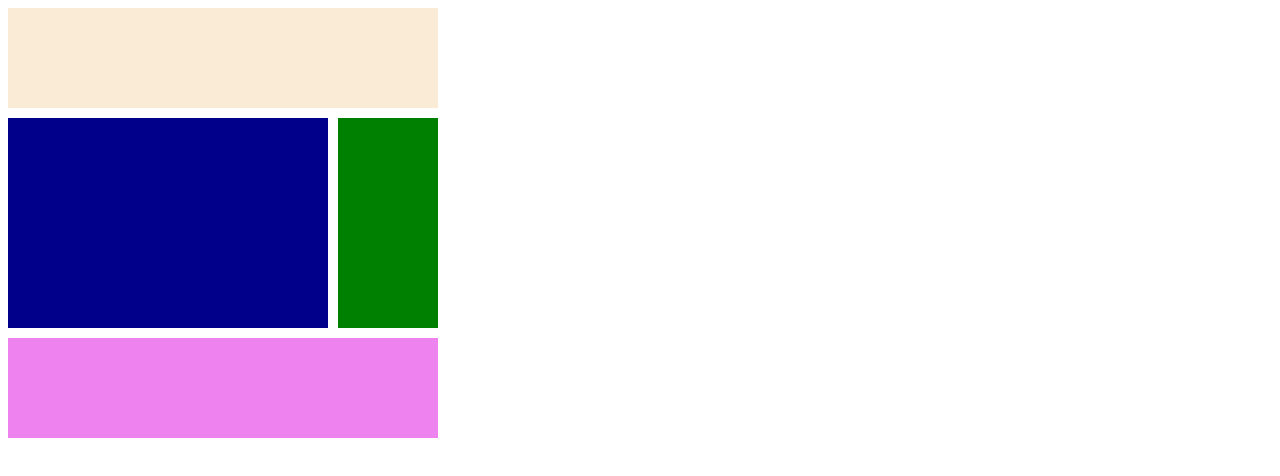
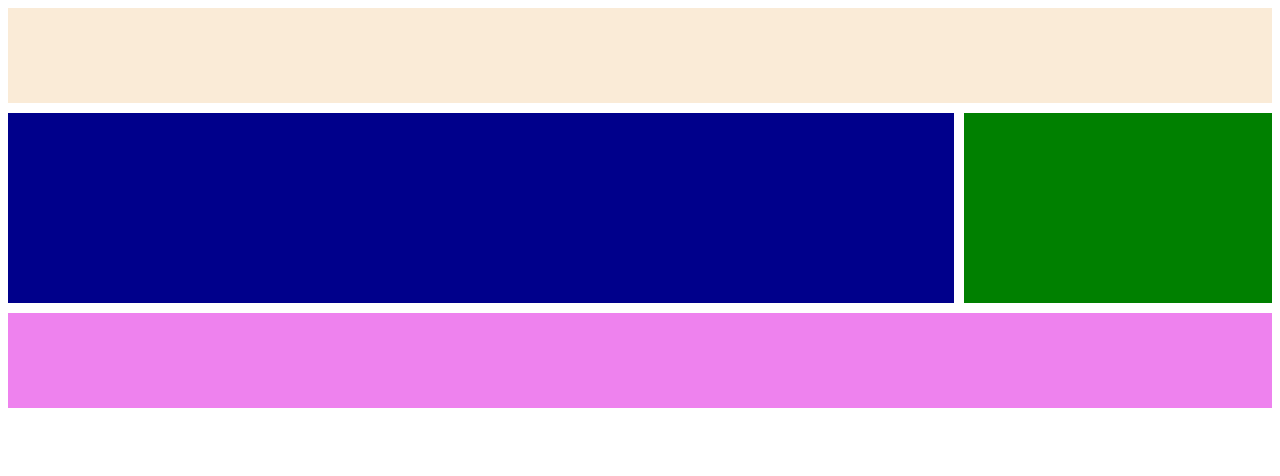
Before and after one commit to Strongorange/CSS_master, a React (Create React App) app: page / in a window 1280 px wide. Shown: the top 476 px of the page. Built offline with nearby package versions, Linux system fonts and the light colour scheme.

Commit message:
Grid Template!!!

```diff
--- a/src/App.css
+++ b/src/App.css
@@ -1,27 +1,29 @@
 .father {
   display: grid;
   gap: 10px;
-  grid-template-columns: repeat(4, 100px);
-  grid-template-rows: repeat(4, 100px);
+  height: 50vh;
+  grid-template:
+    "header header header header" 1fr
+    "content content content nav" 2fr
+    "footer footer footer footer" 1fr / 1fr 1fr 1fr 1fr;
 }
 
 .header {
   background-color: antiquewhite;
-  grid-column: span 4;
+  grid-area: header;
 }
 
 .content {
   background-color: darkblue;
-  grid-column: 1 / -2;
-  grid-row: span 2;
+  grid-area: content;
 }
 
 .nav {
   background-color: green;
-  grid-row: span 2;
+  grid-area: nav;
 }
 
 .footer {
   background-color: violet;
-  grid-column: 1 / -1;
+  grid-area: footer;
 }
```
Also changed, not shown: 1 other file (tests, documents, lock files or other folders).
